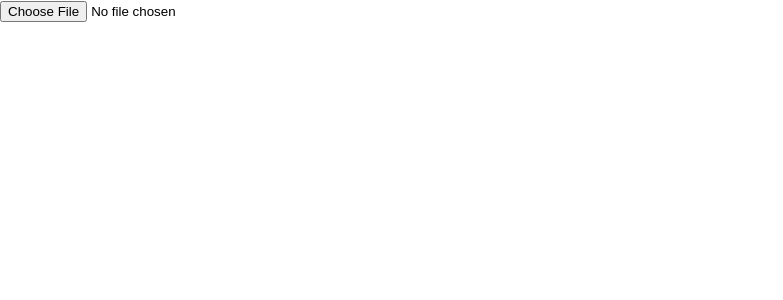
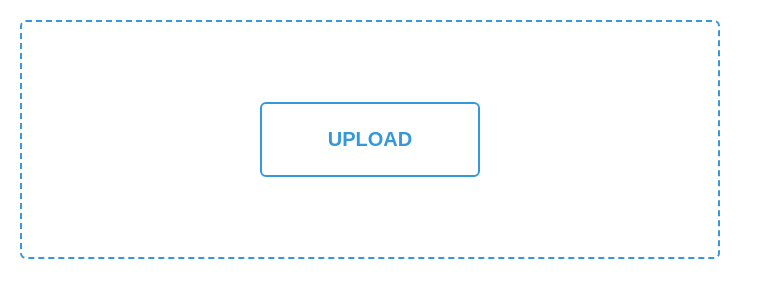
Before and after one commit to Vitaliytheone/Upload-field, a React (Create React App) app: page / in a window 1280 px wide. Shown: the top 300 px of the page, without its empty margins (0-783 px from the left). Built offline with nearby package versions, Linux system fonts and the light colour scheme.

Commit message:
upload field layout

```diff
--- a/src/App.tsx
+++ b/src/App.tsx
@@ -1,7 +1,17 @@
 import { FileUpload } from "./components";
+import styled from "styled-components";
+
+const Wrap = styled.div`
+    padding: 20px;
+    max-width: 700px;
+`;
 
 function App() {
-    return <FileUpload />;
+    return (
+        <Wrap>
+            <FileUpload />
+        </Wrap>
+    );
 }
 
 export default App;
--- a/src/components/file-upload/index.tsx
+++ b/src/components/file-upload/index.tsx
@@ -1,13 +1,15 @@
 import { useRef, useState } from "react";
-import { Wrapper, FileInput } from "./theme";
+import { Wrapper, FileInput, Button } from "./theme";
+import { TFileUpload } from "./type";
 
-const FileUpload = ({ label, maxSize }: any) => {
+const FileUpload = ({ multiple = true, maxSize }: TFileUpload) => {
     const ref = useRef(null);
     const [files, setFiles] = useState({});
 
     return (
         <Wrapper role="button">
-            <FileInput type="file" ref={ref} />
+            <FileInput type="file" multiple={multiple} ref={ref} />
+            <Button>Upload</Button>
         </Wrapper>
     );
 };
--- a/src/components/file-upload/theme.ts
+++ b/src/components/file-upload/theme.ts
@@ -1,7 +1,76 @@
 import styled from "styled-components";
 
-export const Wrapper = styled.div``
+export const Wrapper = styled.div`
+    position: relative ;
+    display: inline-block ;
+    border-radius: 6px;
+    background-color: #fff;
+
+    @media screen and (min-width: 769px) {
+        border: 2px dashed #3498db;
+        padding: 80px;
+        display: flex;
+        flex-direction: column;
+        align-items: center;
+    }
+`
 
 export const FileInput = styled.input`
+    font-size: 18px;
+    display: block;
+    width: 100%;
+    border: none;
+    text-transform: none;
+    position: absolute;
+    top: 0;
+    left: 0;
+    right: 0;
+    bottom: 0;
+    opacity: 0;
+`
 
+export const Button = styled.button`
+  background-color: transparent;
+  border: 2px solid #3498db;
+  cursor: pointer;
+  padding: 24px 36px;
+  font-size: 20px;
+  text-align: center;
+  text-transform: uppercase;
+  font-weight: 700;
+  border-radius: 6px;
+  color: #3498db;
+  transition: color 250ms ease-in-out;
+  width: 220px;
+  position: relative;
+  z-index: 1;
+
+  &:after {
+    content: "";
+    position: absolute;
+    display: block;
+    top: 0;
+    left: 50%;
+    transform: translateX(-50%);
+    width: 0;
+    height: 100%;
+    background: #3498db;
+    z-index: -1;
+    transition: width 250ms ease-in-out;
+  }
+
+  &:hover {
+    color: #fff;
+    outline: 0;
+    background: transparent;
+
+    &:after {
+      width: 100%;
+    }
+  }
+
+  &:focus {
+    outline: 0;
+    background: transparent;
+  }
 `
--- /dev/null
+++ b/src/components/file-upload/type.ts
@@ -0,0 +1,4 @@
+export type TFileUpload = {
+    multiple?: boolean;
+    maxSize?: any;
+}
--- a/src/components/list/index.tsx
+++ b/src/components/list/index.tsx
@@ -1,5 +1,3 @@
-import React from "react";
-
 const List = () => {
     return <div>List</div>;
 };
```
